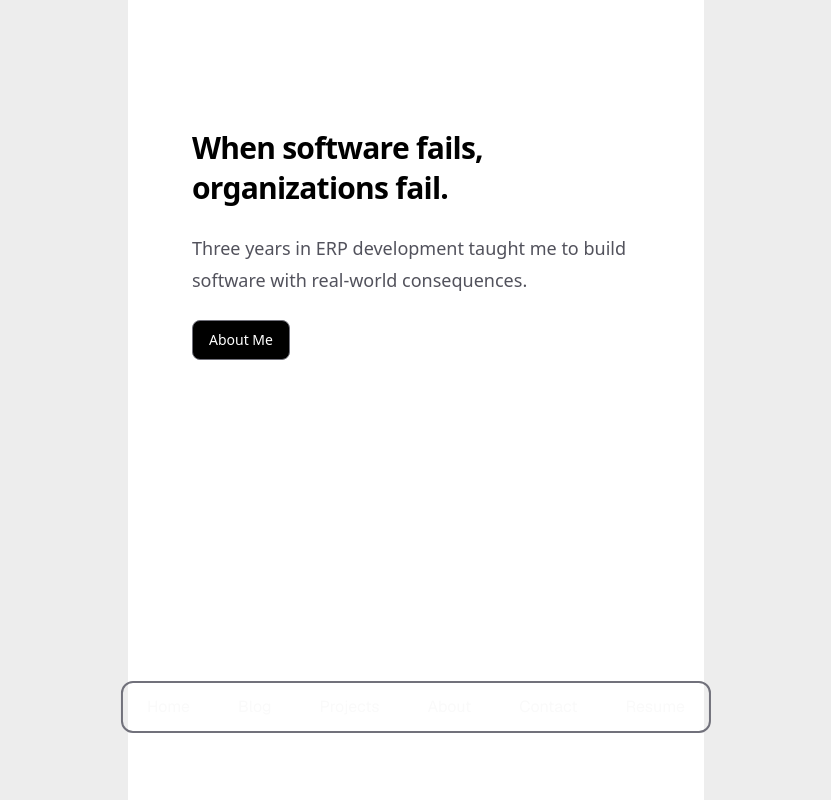
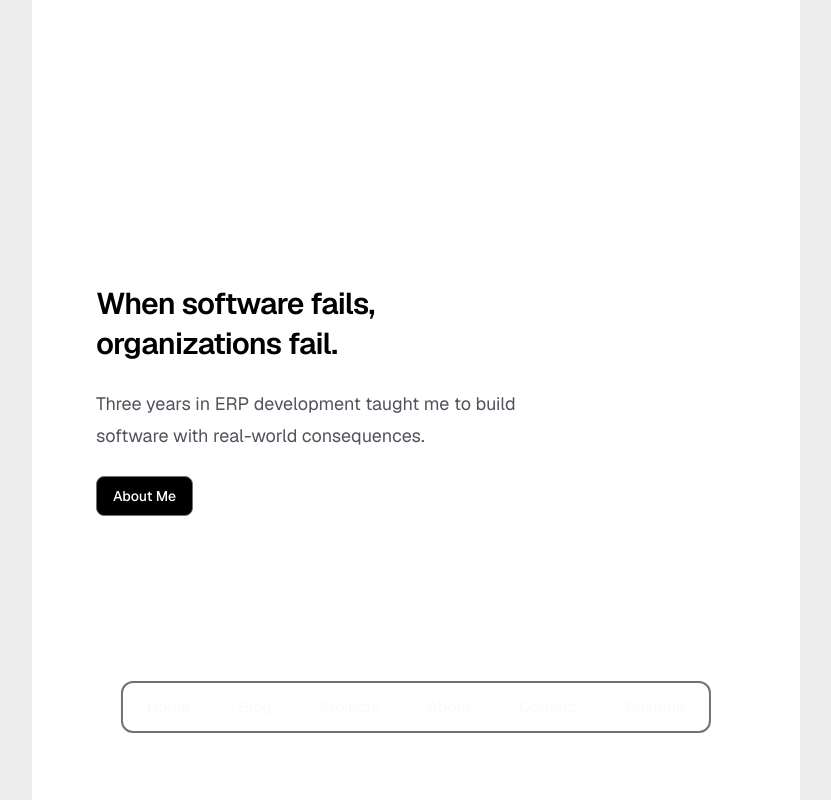
Before and after one commit to nflpurnama/naufal-portfolio, a Next.js app: page / in a window 1280 px wide. Shown: the whole page, without its empty margins (224-1055 px from the left). Built offline with nearby package versions, Linux system fonts and the light colour scheme.

Commit message:
[DEV] center content

```diff
--- a/src/app/page.tsx
+++ b/src/app/page.tsx
@@ -2,9 +2,10 @@ import { Button } from "@/components/button/button";
 
 export default function Home() {
   return (
-    <div className="flex min-h-screen items-center justify-center bg-zinc-50 font-sans dark:bg-black">
-      <main className="flex min-h-screen w-full max-w-3xl flex-col items-center justify-between py-32 px-16 bg-white dark:bg-black sm:items-start">
-        <div className="flex flex-col items-center gap-6 text-center sm:items-start sm:text-left">
+      <main className="flex flex-col min-h-screen w-full max-w-3xl items-center justify-center py-32 px-16 bg-white dark:bg-black sm:items-start">
+        <div className="flex flex-col gap-6
+        items-center justify-center text-center
+        sm:items-start sm:text-left">
           <h1 className="max-w-xs text-3xl font-semibold leading-10 tracking-tight text-black dark:text-zinc-50">
             When software fails, organizations fail.
           </h1>
@@ -14,6 +15,5 @@ export default function Home() {
           <Button href="/about">About Me</Button>
         </div>
       </main>
-    </div>
   );
 }
```
